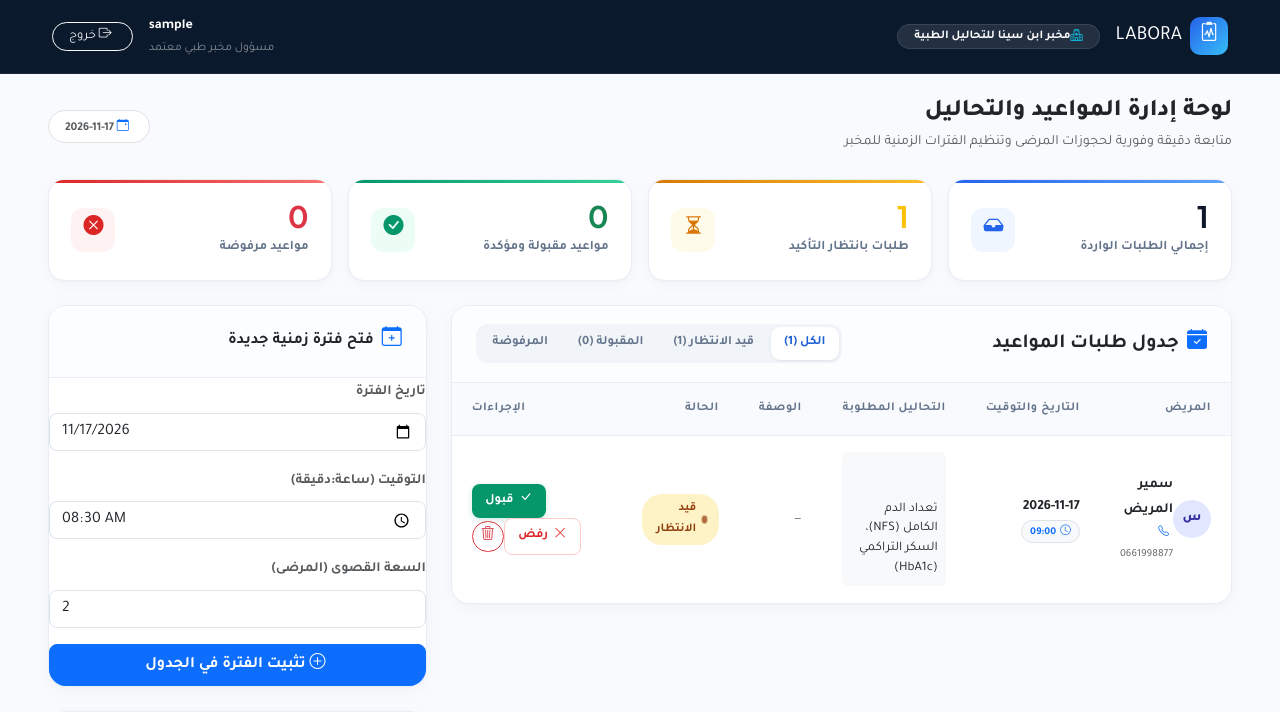
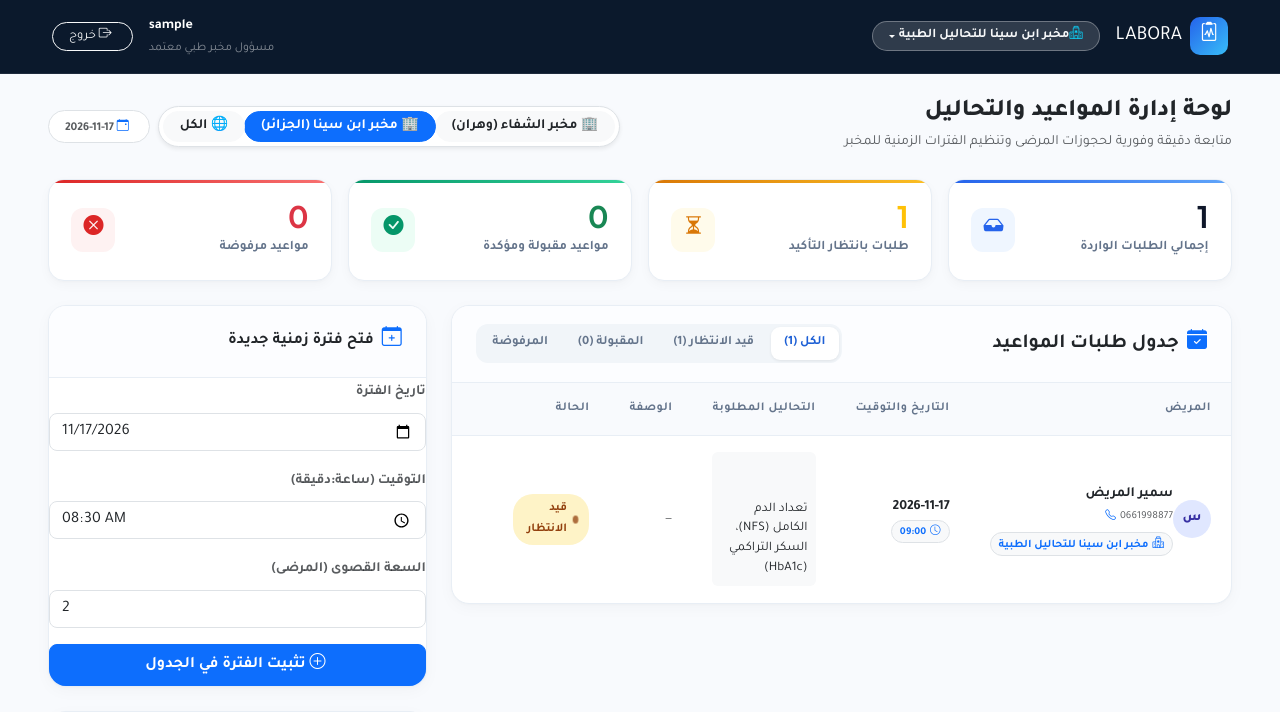
Before and after one commit to amarhoussam-wq/Labora, a PHP site: page /lab/dashboard.php in a window 1280 px wide. Shown: the top 712 px of the page. Run offline with PHP 8.4, Linux system fonts and the light colour scheme; the visitor is signed in with stand-in values (Sample User, id 1); data comes from the database, SQL or seed files in the repository.

Commit message:
Add multi-laboratory switcher with 1-click toggles for Shifa and Ibn Sina and support all laboratories view

```diff
--- a/lab/dashboard.php
+++ b/lab/dashboard.php
@@ -3,26 +3,52 @@ require_once dirname(__DIR__) . '/config.php';
 requireRole('lab_manager', 'admin');
 
 $userId = currentUserId();
-$lab_id = currentLabId();
 
-// If lab manager has no laboratory assigned yet, fetch from DB
-if (!$lab_id) {
+// Fetch all active laboratories
+$allLabs = $conn->query("SELECT id, name, city, address FROM laboratories WHERE status='active' ORDER BY id ASC")->fetchAll();
+
+// Determine which laboratory is currently selected (with quick URL switch support)
+if (isset($_GET['lab_id'])) {
+    if ($_GET['lab_id'] === 'all') {
+        $lab_id = 'all';
+    } else {
+        $lab_id = (int)$_GET['lab_id'];
+    }
+    $_SESSION['lab_id'] = $lab_id;
+} else {
+    // If lab manager has an assigned laboratory, use it
     $stmt = $conn->prepare("SELECT id FROM laboratories WHERE manager_id = :uid LIMIT 1");
     $stmt->execute([':uid' => $userId]);
     $labRow = $stmt->fetch();
-    $lab_id = $labRow ? (int)$labRow['id'] : 1; // fallback to lab 1 for demo
+    if ($labRow) {
+        $lab_id = (int)$labRow['id'];
         $_SESSION['lab_id'] = $lab_id;
+    } else {
+        // Fallback to session or lab 2 (مخبر الشفاء المركزي)
+        $lab_id = $_SESSION['lab_id'] ?? 2;
+    }
 }
 
 // Fetch Laboratory Info
+if ($lab_id === 'all') {
+    $lab = ['id' => 'all', 'name' => 'جميع المخابر المعتمدة (عرض شامل)', 'city' => 'كل المدن'];
+} else {
     $lStmt = $conn->prepare("SELECT * FROM laboratories WHERE id = :lid LIMIT 1");
-$lStmt->execute([':lid' => $lab_id]);
+    $lStmt->execute([':lid' => (int)$lab_id]);
     $lab = $lStmt->fetch();
+    if (!$lab && !empty($allLabs)) {
+        $lab = $allLabs[0];
+        $lab_id = (int)$lab['id'];
+        $_SESSION['lab_id'] = $lab_id;
+    }
+}
 
 // Automatically purge expired past slots (prior to today) with no active appointments
+if ($lab_id !== 'all') {
     try {
-    $conn->prepare("DELETE FROM availability_slots WHERE laboratory_id = :lid AND slot_date < CURDATE() AND current_bookings = 0")->execute([':lid' => $lab_id]);
+        $conn->prepare("DELETE FROM availability_slots WHERE laboratory_id = :lid AND slot_date < CURDATE() AND current_bookings = 0")->execute([':lid' => (int)$lab_id]);
     } catch (Exception $e) {}
+}
 
 // Handle New Slot Creation
 if ($_SERVER['REQUEST_METHOD'] === 'POST' && isset($_POST['create_slot'])) {
@@ -76,15 +102,23 @@ if ($_SERVER['REQUEST_METHOD'] === 'POST' && isset($_POST['purge_outdated_slots'
     }
 }
 
-// Fetch Appointments for this lab
+// Fetch Appointments for this lab or all labs
 $status_filter = trim($_GET['status'] ?? '');
 $sql = "
-    SELECT a.*, u.first_name, u.last_name, u.phone AS patient_phone, u.email AS patient_email
+    SELECT a.*,
+           u.first_name, u.last_name,
+           u.phone AS patient_phone, u.email AS patient_email,
+           l.name AS laboratory_name, l.city AS laboratory_city
     FROM appointments a
-    JOIN users u ON u.id = a.patient_id
-    WHERE a.laboratory_id = :lid
+    LEFT JOIN users u ON u.id = a.patient_id
+    LEFT JOIN laboratories l ON l.id = a.laboratory_id
+    WHERE 1=1
 ";
-$params = [':lid' => $lab_id];
+$params = [];
+if ($lab_id !== 'all') {
+    $sql .= " AND a.laboratory_id = :lid";
+    $params[':lid'] = (int)$lab_id;
+}
 if (in_array($status_filter, ['pending', 'accepted', 'rejected', 'cancelled'], true)) {
     $sql .= " AND a.status = :st";
     $params[':st'] = $status_filter;
@@ -95,26 +129,36 @@ $aStmt->execute($params);
 $appointments = $aStmt->fetchAll();
 
 // Counts for statistics
-$countStmt = $conn->prepare("
+$countSql = "
     SELECT
       COUNT(*) AS total,
       SUM(status = 'pending') AS pending_cnt,
       SUM(status = 'accepted') AS accepted_cnt,
       SUM(status = 'rejected') AS rejected_cnt
-    FROM appointments WHERE laboratory_id = :lid
-");
-$countStmt->execute([':lid' => $lab_id]);
+    FROM appointments
+";
+if ($lab_id !== 'all') {
+    $countSql .= " WHERE laboratory_id = :lid";
+    $countStmt = $conn->prepare($countSql);
+    $countStmt->execute([':lid' => (int)$lab_id]);
+} else {
+    $countStmt = $conn->prepare($countSql);
+    $countStmt->execute();
+}
 $stats = $countStmt->fetch();
 
 // Fetch future active slots for display (starting from today onwards)
+$slots = [];
+if ($lab_id !== 'all') {
     $slotsStmt = $conn->prepare("
         SELECT * FROM availability_slots
         WHERE laboratory_id = :lid AND slot_date >= CURDATE()
         ORDER BY slot_date ASC, slot_time ASC
         LIMIT 30
     ");
-$slotsStmt->execute([':lid' => $lab_id]);
+    $slotsStmt->execute([':lid' => (int)$lab_id]);
     $slots = $slotsStmt->fetchAll();
+}
 ?>
 <!DOCTYPE html>
 <html lang="ar" dir="rtl">
@@ -415,10 +459,38 @@ $slots = $slotsStmt->fetchAll();
         <span class="dash-brand-icon"><i class="bi bi-clipboard2-pulse"></i></span>
         <span class="fw-900 fs-5 tracking-tight">LABORA</span>
       </a>
-      <span class="badge bg-white bg-opacity-10 text-white border border-white border-opacity-10 px-3 py-1.5 rounded-pill fw-600 fs-7 d-none d-sm-inline-flex align-items-center gap-1.5">
+      <!-- Laboratory Switcher Dropdown -->
+      <div class="dropdown">
+        <button class="btn btn-sm btn-outline-light dropdown-toggle rounded-pill px-3 py-1.5 fw-bold d-inline-flex align-items-center gap-1.5" type="button" data-bs-toggle="dropdown" aria-expanded="false" style="font-size:0.82rem; background: rgba(255,255,255,0.15); border-color: rgba(255,255,255,0.3);">
           <i class="bi bi-hospital text-info"></i>
-        <?= h($lab['name'] ?? 'مخبر التحاليل الطبية') ?>
-      </span>
+          <span><?= h($lab['name'] ?? 'مخبر التحاليل الطبية') ?></span>
+        </button>
+        <ul class="dropdown-menu dropdown-menu-end shadow-lg rounded-4 p-2 border-0" style="min-width: 270px; z-index: 1060;">
+          <li><h6 class="dropdown-header text-primary fw-bold px-2 mb-1"><i class="bi bi-arrow-left-right me-1"></i> اختر لوحة المخبر:</h6></li>
+          <?php foreach ($allLabs as $l): ?>
+            <li>
+              <a class="dropdown-item rounded-3 py-2 px-2.5 d-flex justify-content-between align-items-center mb-1 <?= ((string)$lab_id === (string)$l['id']) ? 'active fw-bold' : '' ?>" href="?lab_id=<?= (int)$l['id'] ?>">
+                <div>
+                  <div class="fw-bold" style="font-size:0.85rem;"><?= h($l['name']) ?></div>
+                  <small class="text-muted" style="font-size:0.75rem;"><i class="bi bi-geo-alt"></i> <?= h($l['city']) ?></small>
+                </div>
+                <?php if ((string)$lab_id === (string)$l['id']): ?>
+                  <i class="bi bi-check-circle-fill text-white ms-2"></i>
+                <?php endif; ?>
+              </a>
+            </li>
+          <?php endforeach; ?>
+          <li><hr class="dropdown-divider my-1"></li>
+          <li>
+            <a class="dropdown-item rounded-3 py-2 px-2.5 d-flex justify-content-between align-items-center <?= ($lab_id === 'all') ? 'active fw-bold' : '' ?>" href="?lab_id=all">
+              <span class="fw-bold" style="font-size:0.85rem;"><i class="bi bi-grid-fill me-1 text-warning"></i> عرض جميع المخابر معاً</span>
+              <?php if ($lab_id === 'all'): ?>
+                <i class="bi bi-check-circle-fill text-white ms-2"></i>
+              <?php endif; ?>
+            </a>
+          </li>
+        </ul>
+      </div>
     </div>
 
     <div class="d-flex align-items-center gap-3">
@@ -451,7 +523,19 @@ $slots = $slotsStmt->fetchAll();
       <h4 class="fw-800 text-dark mb-1">لوحة إدارة المواعيد والتحاليل</h4>
       <p class="text-muted small mb-0">متابعة دقيقة وفورية لحجوزات المرضى وتنظيم الفترات الزمنية للمخبر</p>
     </div>
-    <div class="d-flex align-items-center gap-2">
+    <div class="d-flex align-items-center gap-2 flex-wrap">
+      <!-- Quick Lab Switcher Pills -->
+      <div class="btn-group btn-group-sm rounded-pill shadow-sm bg-white p-1 border">
+        <a href="?lab_id=2" class="btn btn-sm rounded-pill px-3 fw-bold <?= ((string)$lab_id === '2') ? 'btn-primary' : 'btn-light text-dark' ?>">
+          🏢 مخبر الشفاء (وهران)
+        </a>
+        <a href="?lab_id=1" class="btn btn-sm rounded-pill px-3 fw-bold <?= ((string)$lab_id === '1') ? 'btn-primary' : 'btn-light text-dark' ?>">
+          🏢 مخبر ابن سينا (الجزائر)
+        </a>
+        <a href="?lab_id=all" class="btn btn-sm rounded-pill px-3 fw-bold <?= ($lab_id === 'all') ? 'btn-primary' : 'btn-light text-dark' ?>">
+          🌐 الكل
+        </a>
+      </div>
       <span class="badge bg-white text-muted border px-3 py-2 rounded-pill small">
         <i class="bi bi-calendar-event text-primary ms-1"></i>
         <?= date('Y-m-d') ?>
@@ -529,10 +613,10 @@ $slots = $slotsStmt->fetchAll();
 
           <!-- Segmented Filter Control -->
           <div class="filter-pill-nav">
-            <a href="?status=" class="filter-pill-link <?= empty($status_filter) ? 'active' : '' ?>">الكل (<?= (int)($stats['total'] ?? 0) ?>)</a>
-            <a href="?status=pending" class="filter-pill-link <?= $status_filter === 'pending' ? 'active' : '' ?>">قيد الانتظار (<?= (int)($stats['pending_cnt'] ?? 0) ?>)</a>
-            <a href="?status=accepted" class="filter-pill-link <?= $status_filter === 'accepted' ? 'active' : '' ?>">المقبولة (<?= (int)($stats['accepted_cnt'] ?? 0) ?>)</a>
-            <a href="?status=rejected" class="filter-pill-link <?= $status_filter === 'rejected' ? 'active' : '' ?>">المرفوضة</a>
+            <a href="?status=&lab_id=<?= h((string)$lab_id) ?>" class="filter-pill-link <?= empty($status_filter) ? 'active' : '' ?>">الكل (<?= (int)($stats['total'] ?? 0) ?>)</a>
+            <a href="?status=pending&lab_id=<?= h((string)$lab_id) ?>" class="filter-pill-link <?= $status_filter === 'pending' ? 'active' : '' ?>">قيد الانتظار (<?= (int)($stats['pending_cnt'] ?? 0) ?>)</a>
+            <a href="?status=accepted&lab_id=<?= h((string)$lab_id) ?>" class="filter-pill-link <?= $status_filter === 'accepted' ? 'active' : '' ?>">المقبولة (<?= (int)($stats['accepted_cnt'] ?? 0) ?>)</a>
+            <a href="?status=rejected&lab_id=<?= h((string)$lab_id) ?>" class="filter-pill-link <?= $status_filter === 'rejected' ? 'active' : '' ?>">المرفوضة</a>
           </div>
         </div>
 
@@ -577,6 +661,7 @@ $slots = $slotsStmt->fetchAll();
                   </div>
 
                   <div class="d-flex align-items-center gap-2 text-muted small mb-2 flex-wrap">
+                    <span class="badge bg-primary bg-opacity-10 text-primary border border-primary border-opacity-25 px-2 py-1"><i class="bi bi-hospital me-1"></i><?= h($apt['laboratory_name'] ?? 'مخبر الشفاء') ?></span>
                     <span class="badge bg-light text-dark border px-2 py-1"><i class="bi bi-calendar3 me-1 text-primary"></i><?= h($apt['appointment_date']) ?></span>
                     <span class="badge bg-light text-dark border px-2 py-1"><i class="bi bi-clock me-1 text-primary"></i><?= substr($apt['appointment_time'], 0, 5) ?></span>
                     <?php if (!empty($apt['prescription_file'])): ?>
@@ -671,6 +756,11 @@ $slots = $slotsStmt->fetchAll();
                               <a href="tel:<?= h($apt['patient_phone']) ?>" class="text-decoration-none text-muted small">
                                 <i class="bi bi-telephone ms-1 text-primary"></i><?= h($apt['patient_phone'] ?: '—') ?>
                               </a>
+                            </div>
+                            <div class="mt-1">
+                              <span class="badge bg-light text-primary border px-2 py-0.5 rounded-pill small" style="font-size:0.72rem;">
+                                <i class="bi bi-hospital me-1"></i><?= h($apt['laboratory_name'] ?? 'مخبر الشفاء') ?>
+                              </span>
                             </div>
                           </div>
                         </div>
```
Also changed, not shown: actions/update_status.php (+2 -12 lines). Lines whose indentation alone changed are shown as unchanged.
